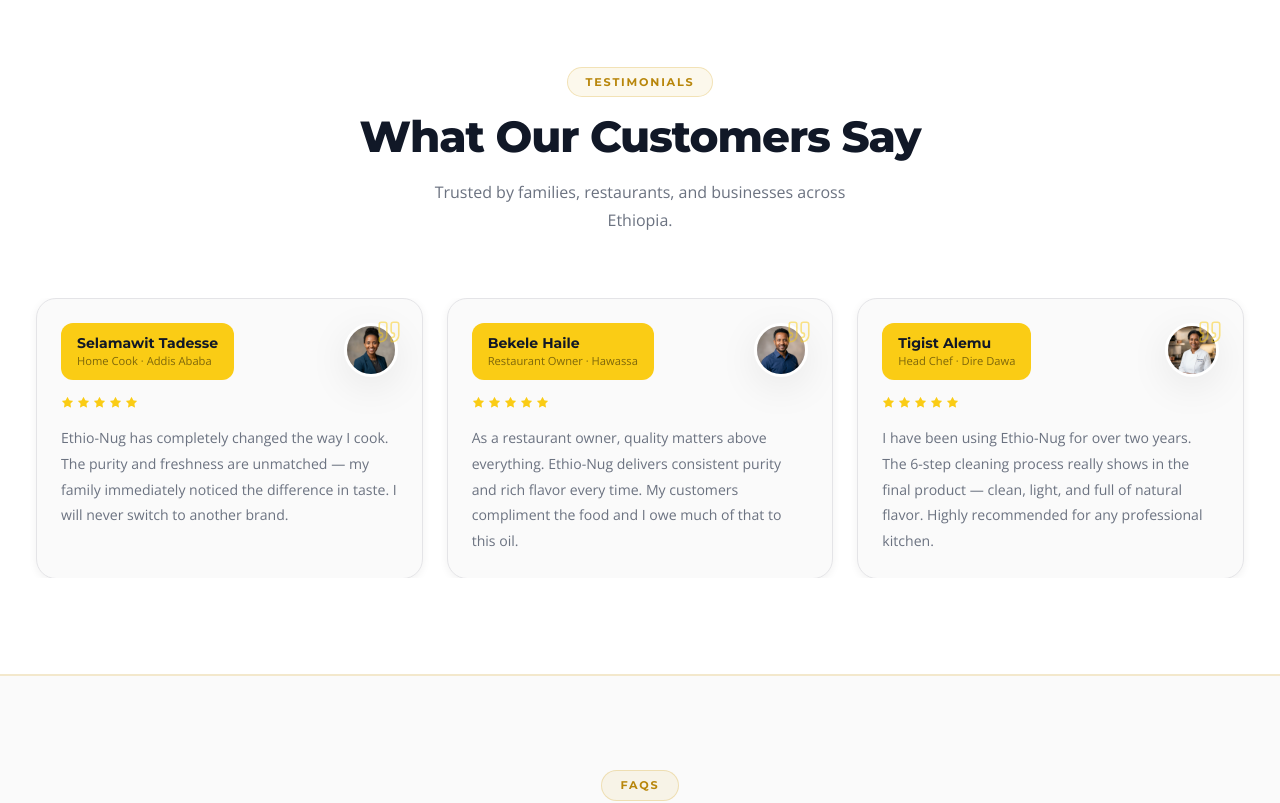
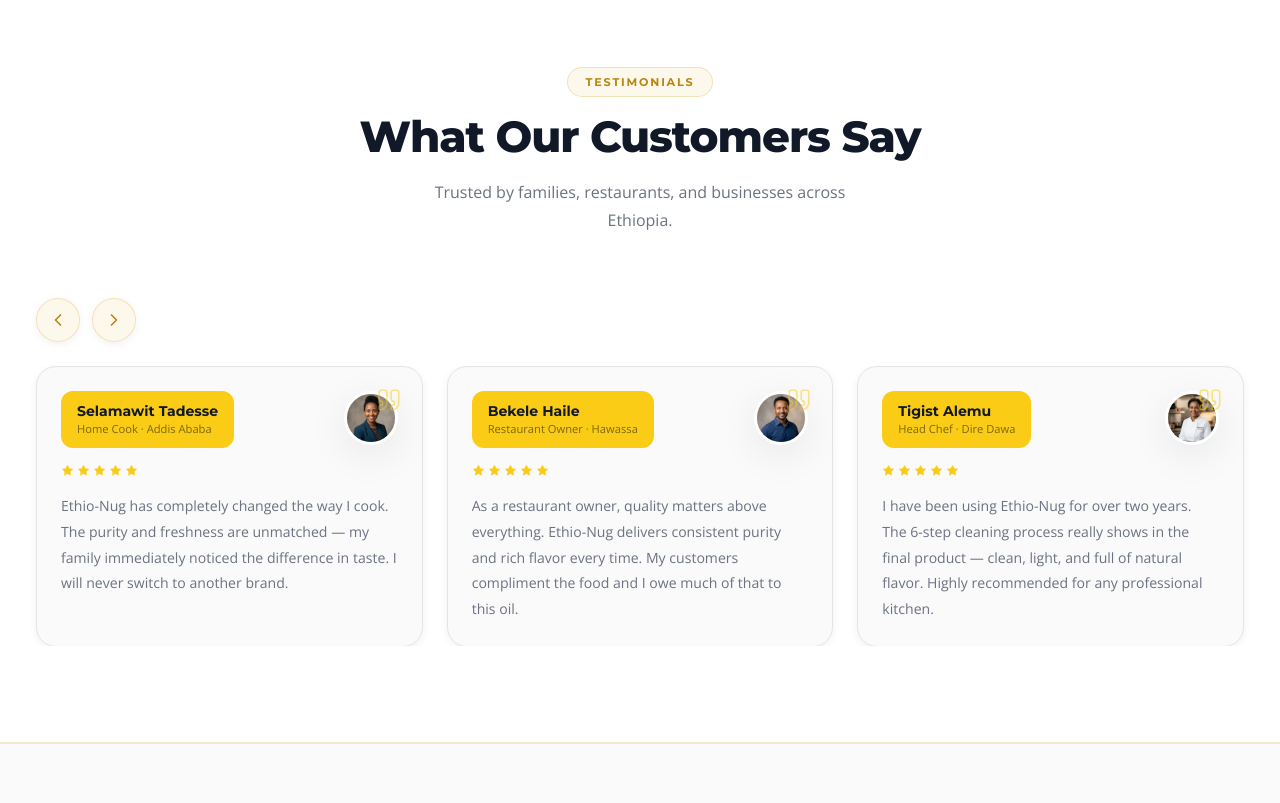
Before and after one commit to nahomugr-6192-17-ui/Ethio-Nug, a React (Vite) app: page / in a window 1280 px wide. Shown: the part 4591-5394 px from the top of the page. Built offline with nearby package versions, Linux system fonts and the light colour scheme.

Commit message:
Testimonials button added

```diff
--- a/src/Testimonials.css
+++ b/src/Testimonials.css
@@ -59,6 +59,43 @@
   line-height: 1.75;
   color: var(--color-neutral-500);
   max-width: 440px;
+}
+
+/* ── Desktop Navigation ─────────────────── */
+.testimonials__desktop-nav {
+  display: flex;
+  align-items: center;
+  gap: var(--space-3);
+  margin-bottom: var(--space-6);
+  padding-inline: var(--space-3);
+}
+
+.testimonials__nav-btn {
+  display: flex;
+  align-items: center;
+  justify-content: center;
+  width: 44px;
+  height: 44px;
+  border-radius: var(--radius-full);
+  background: rgba(212, 160, 23, 0.08);
+  border: 1.5px solid rgba(212, 160, 23, 0.25);
+  color: var(--color-gold-600);
+  cursor: pointer;
+  box-shadow: var(--shadow-sm);
+  backdrop-filter: blur(4px);
+  -webkit-backdrop-filter: blur(4px);
+  transition:
+    background   var(--transition-base),
+    border-color var(--transition-base),
+    color        var(--transition-base),
+    box-shadow   var(--transition-base);
+}
+
+.testimonials__nav-btn:hover {
+  background: var(--color-gold-400);
+  border-color: var(--color-gold-400);
+  color: var(--color-neutral-900);
+  box-shadow: var(--shadow-gold);
 }
 
 /* ── Desktop viewport + track ───────────── */
--- a/src/Testimonials.jsx
+++ b/src/Testimonials.jsx
@@ -1,6 +1,6 @@
 import { useState, useEffect, useRef, useCallback } from 'react';
 import { motion, AnimatePresence, useInView } from 'framer-motion';
-import { Star, Quote } from 'lucide-react';
+import { Star, Quote, ChevronLeft, ChevronRight } from 'lucide-react';
 import avatar1 from './assets/avatar1.png';
 import avatar2 from './assets/avatar2.png';
 import avatar3 from './assets/avatar3.png';
@@ -118,11 +118,11 @@
   const bodyInView = useInView(bodyRef, { once: true, margin: '-80px' });
 
   /* Desktop advance — wraps silently within the extended array */
-  const advanceDesk = useCallback(() => {
+  const advanceDesk = useCallback((step = 1) => {
     setDeskOffset((prev) => {
-      const next = prev + 1;
-      // When we've consumed the last full copy, jump back to middle copy silently
-      if (next > TESTIMONIALS.length * 2) return TESTIMONIALS.length;
+      let next = prev + step;
+      if (next >= TESTIMONIALS.length * 2) next = TESTIMONIALS.length;
+      if (next < TESTIMONIALS.length) next = TESTIMONIALS.length * 2 - 1;
       return next;
     });
   }, []);
@@ -134,7 +134,10 @@
 
   const resetTimer = useCallback(() => {
     clearInterval(timerRef.current);
-    timerRef.current = setInterval(isMobile ? advanceMob : advanceDesk, AUTO_DELAY);
+    timerRef.current = setInterval(() => {
+      if (isMobile) advanceMob();
+      else advanceDesk(1);
+    }, AUTO_DELAY);
   }, [isMobile, advanceMob, advanceDesk]);
 
   useEffect(() => { resetTimer(); return () => clearInterval(timerRef.current); }, [resetTimer]);
@@ -175,6 +178,35 @@
             Trusted by families, restaurants, and businesses across Ethiopia.
           </p>
         </motion.div>
+
+        {/* Desktop Carousel Navigation */}
+        {!isMobile && (
+          <motion.div
+            className="testimonials__desktop-nav"
+            initial={{ opacity: 0, x: -20 }}
+            animate={bodyInView ? { opacity: 1, x: 0 } : {}}
+            transition={{ duration: 0.6, delay: 0.1 }}
+          >
+            <motion.button
+              className="testimonials__nav-btn"
+              onClick={() => { advanceDesk(-1); resetTimer(); }}
+              aria-label="Previous testimonials"
+              whileHover={{ scale: 1.1 }}
+              whileTap={{ scale: 0.92 }}
+            >
+              <ChevronLeft size={20} strokeWidth={2} />
+            </motion.button>
+            <motion.button
+              className="testimonials__nav-btn"
+              onClick={() => { advanceDesk(1); resetTimer(); }}
+              aria-label="Next testimonials"
+              whileHover={{ scale: 1.1 }}
+              whileTap={{ scale: 0.92 }}
+            >
+              <ChevronRight size={20} strokeWidth={2} />
+            </motion.button>
+          </motion.div>
+        )}
 
         {/* Desktop carousel */}
         {!isMobile && (
```
